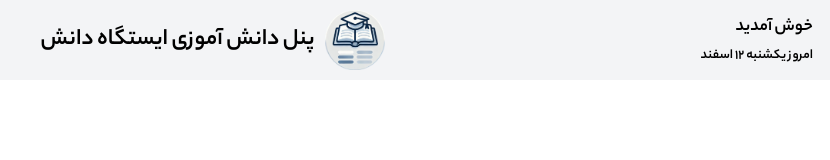
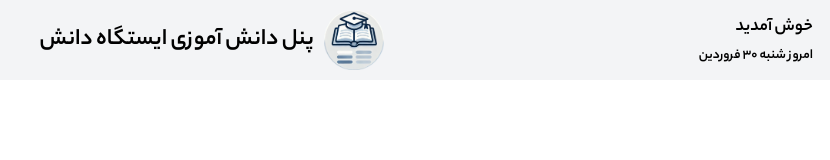
Before and after one commit to shina499/home, a website: page index.html in a window 1280 px wide. Shown: the top 160 px of the page, 447-1277 px from the left. Drawn offline with nearby package versions, Linux system fonts and the light colour scheme.

Commit message:
fourth commit

```diff
--- a/index.html
+++ b/index.html
@@ -17,11 +17,10 @@
 <body>
   <header class="w-full h-auto bg-gray-100">
     <div class="flex flex-row justify-between items-center gap-3 md:gap-[20px] p-3 md:p-5 h-auto md:h-[80px]">
-
       <!-- خوش آمدید - فقط در md و بالاتر -->
       <div class="hidden md:flex flex-col gap-1 text-right min-w-[100px]">
         <p class="text-lg font-bold">خوش آمدید</p>
-        <p class="text-sm font-light">امروز <span>یکشنبه ۱۲ اسفند</span></p>
+        <p class="text-sm font-light">امروز <span id="persianDate"></span></p>
       </div>
 
       <!-- آیکن و عنوان - همیشه نمایش داده میشه -->
@@ -34,7 +33,6 @@
       <div class="hidden md:block text-right min-w-[100px]">
         <p class="text-lg font-bold">به نام خداوند جان و خرد</p>
       </div>
-
     </div>
   </header>
 
@@ -193,4 +191,5 @@
 
       </footer>
 </body>
+<script src="./src/assets/js/script.js"></script>
 </html>
--- /dev/null
+++ b/src/assets/js/script.js
@@ -0,0 +1,68 @@
+    // تابع تبدیل عدد به حروف فارسی
+    function toPersianNum(num) {
+        const persianDigits = ['۰', '۱', '۲', '۳', '۴', '۵', '۶', '۷', '۸', '۹'];
+        return num.toString().replace(/\d/g, (d) => persianDigits[parseInt(d)]);
+      }
+
+      // تابع محاسبه تاریخ شمسی
+      function getPersianDate() {
+        const today = new Date();
+        const gregorianYear = today.getFullYear();
+        const gregorianMonth = today.getMonth() + 1;
+        const gregorianDay = today.getDate();
+        const weekday = today.getDay();
+
+        // تبدیل تاریخ میلادی به شمسی
+        // محاسبه تعداد روزهای گذشته از مبدأ تقویم میلادی
+        const daysSinceGregorian = Math.floor((today - new Date(1970, 0, 1)) / (1000 * 60 * 60 * 24));
+
+        // محاسبه تقریبی سال شمسی
+        let persianYear = gregorianYear - 621;
+        let persianMonth, persianDay;
+
+        // تعداد روزهای گذشته در سال میلادی
+        const dayOfYear = Math.floor((today - new Date(gregorianYear, 0, 1)) / (1000 * 60 * 60 * 24)) + 1;
+
+        // تبدیل روز به ماه و روز شمسی
+        const daysInPersianMonth = [31, 31, 31, 31, 31, 31, 30, 30, 30, 30, 30, 29]; // روزهای ماه‌های شمسی
+        let days = dayOfYear - 79; // 79 روز اختلاف تقریبی شروع سال شمسی و میلادی
+        if (days <= 0) {
+          persianYear -= 1;
+          days += 365; // سال قبل
+        }
+
+        // محاسبه ماه و روز
+        let monthIndex = 0;
+        while (days > daysInPersianMonth[monthIndex] && monthIndex < 12) {
+          days -= daysInPersianMonth[monthIndex];
+          monthIndex++;
+        }
+        persianMonth = monthIndex + 1;
+        persianDay = days;
+
+        // تنظیم سال کبیسه (ساده‌سازی شده)
+        const isLeapYear = (persianYear % 33) % 4 === 0; // تقریب ساده برای سال کبیسه
+        if (persianMonth === 12 && persianDay === 30 && isLeapYear) {
+          persianDay = 29; // اصلاح برای سال کبیسه
+        }
+
+        // نام روزهای هفته به فارسی
+        const persianWeekdays = ['یکشنبه', 'دوشنبه', 'سه‌شنبه', 'چهارشنبه', 'پنج‌شنبه', 'جمعه', 'شنبه'];
+
+        // نام ماه‌های شمسی
+        const persianMonths = [
+          'فروردین', 'اردیبهشت', 'خرداد', 'تیر', 'مرداد', 'شهریور',
+          'مهر', 'آبان', 'آذر', 'دی', 'بهمن', 'اسفند'
+        ];
+
+        // قالب‌بندی تاریخ
+        return `${persianWeekdays[weekday]} ${toPersianNum(persianDay)} ${persianMonths[persianMonth - 1]}`;
+      }
+
+      // آپدیت تاریخ در DOM
+      document.addEventListener('DOMContentLoaded', () => {
+        const dateElement = document.getElementById('persianDate');
+        if (dateElement) {
+          dateElement.textContent = getPersianDate();
+        }
+      });
```
